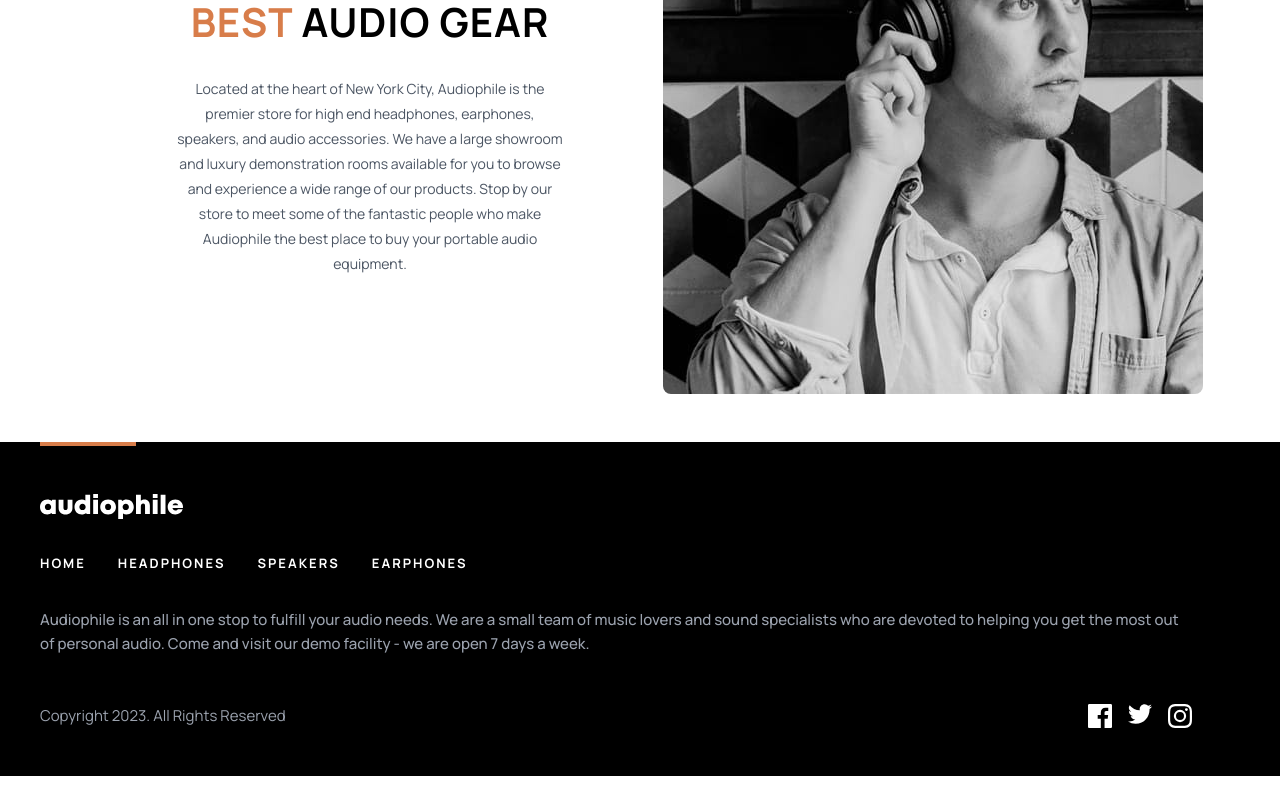
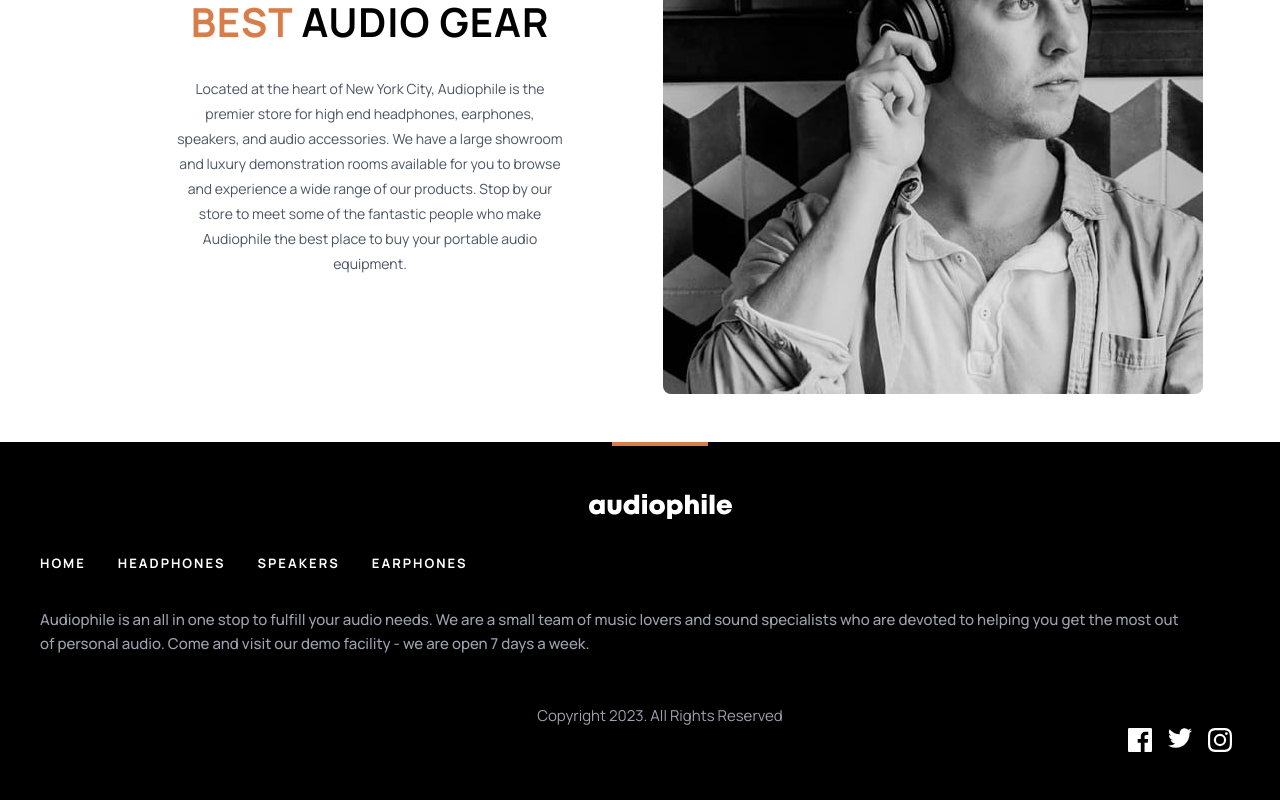
Before and after one commit to lemreyes/audiophile, a Next.js app: page / in a window 1280 px wide. Shown: the part 2530-3330 px from the top of the page. Before the commit the page ends 3306 px from the top, so only its background shows below. Built offline with nearby package versions, Linux system fonts and the light colour scheme.

Commit message:
Footer convert to grid from flexbox

```diff
--- a/src/app/Components/Footer.tsx
+++ b/src/app/Components/Footer.tsx
@@ -7,12 +7,12 @@ import Link from "next/link";
 
 export default function Footer() {
   return (
-    <footer className="flex flex-col items-center tablet:items-start bg-black text-white">
+    <footer className="grid grid-cols-1 grid-rows-1 tablet:items-start bg-black text-white">
       <div
         id="footer-accent"
-        className="tablet:ml-10 w-24 h-[4px] bg-accent"
+        className="tablet:ml-10 w-24 h-[4px] bg-accent justify-self-center"
       ></div>
-      <Image src={logo} alt="Logo" className="mt-12 tablet:ml-10" />
+      <Image src={logo} alt="Logo" className="mt-12 tablet:ml-10 justify-self-center" />
       <nav
         id="site-links"
         className="mt-8 tablet:ml-10 uppercase text-[13px] font-bold leading-[25px] tracking-[2px] text-center"
@@ -30,11 +30,11 @@ export default function Footer() {
         helping you get the most out of personal audio. Come and visit our demo
         facility - we are open 7 days a week.
       </p>
-      <div className="flex flex-col items-center tablet:items-start tablet:flex-row tablet:justify-between tablet:w-[90%] tablet:ml-10">
-        <p className="mt-12 text-gray-400 text-[15px] text-center leading-6 px-8 tablet:px-0">
+      <div className="flex flex-col items-center tablet:items-start tablet:flex-row tablet:justify-between tablet:w-[90%] tablet:ml-10"></div>
+      <p className="mt-12 tablet:ml-10 text-gray-400 text-[15px] text-center leading-6 px-8 tablet:px-0">
         Copyright 2023. All Rights Reserved
       </p>
-        <nav id="social-media-links" className="my-12">
+      <nav id="social-media-links" className="my-12 tablet:my-0 tablet:self-end tablet:justify-self-end tablet:mr-12 tablet:mb-12 justify-self-center">
         <ul className="flex flex-row gap-x-4">
           <li className="mr-4 tablet:mr-0">
             <Link href="http://www.facebook.com">
@@ -53,7 +53,6 @@ export default function Footer() {
           </li>
         </ul>
       </nav>
-      </div>
     </footer>
   );
 }
```
Lines whose indentation alone changed are shown as unchanged.
